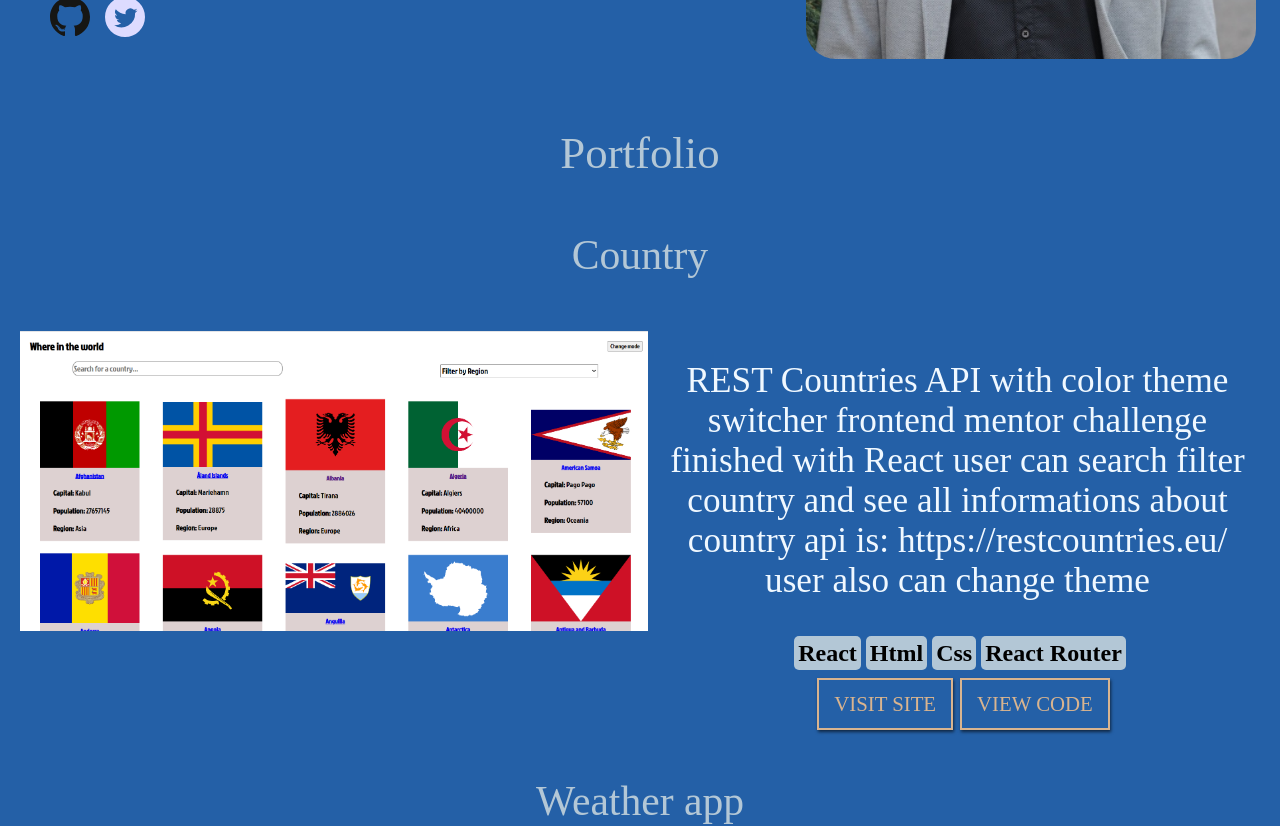
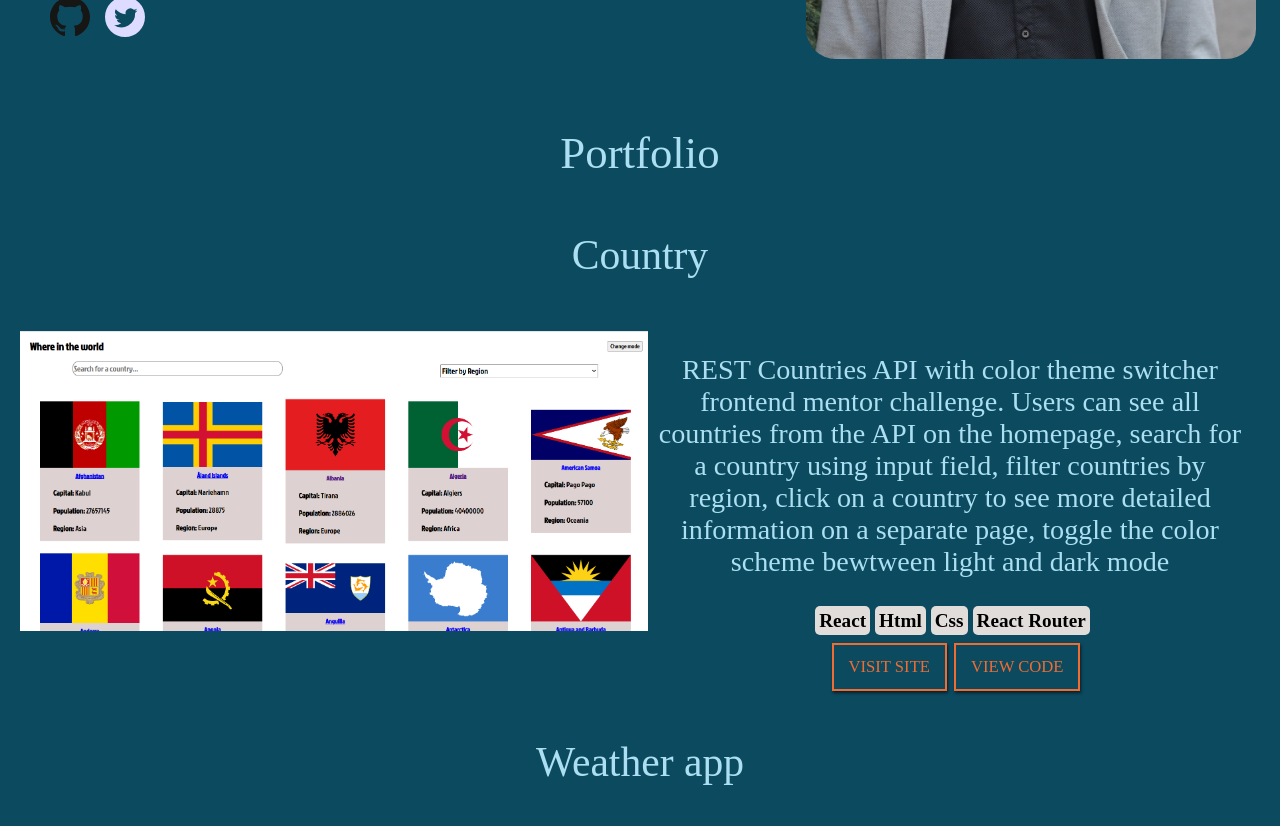
Before and after one commit to rilex001/portfolio, a React (Create React App) app: page / in a window 1280 px wide. Shown: the part 700-1526 px from the top of the page. Built offline with nearby package versions, Linux system fonts and the light colour scheme.

Commit message:
change style

```diff
--- a/src/App.css
+++ b/src/App.css
@@ -1,14 +1,14 @@
 /* variables */
 :root{
-  --primary:   #D9B48FFF;
-  --secondary: #2460A7FF;
-  --third: #85B3D1FF;
-  --fourth: #B3C7D6FF
+  --primary:   #EF6C33;
+  --secondary: #0C4A60;
+  --third: #ABDFF1;
+  --fourth: #E1DDDB;
+
 }
 
 h1,h2,h3,h4{
-  /* color: #DDDBFF; */
-  color: var(--fourth);
+  color: var(--third);
   font-weight: normal;
   line-height: 1.4em;
 }
@@ -55,7 +55,7 @@ li{
 }
 .leading{
   font-size: 1.5em;
-  color: white;
+  color: var(--third);
 }
 
 .title{
@@ -114,7 +114,7 @@ li{
 
 .projectinfo{
   font-size: 1.2;
-  color: aliceblue;
+  color: #ABDFF1;
   text-align: center;
 }
 
@@ -125,7 +125,7 @@ li{
 #contact{
   margin-top: 25px;
   padding: 30px 20px;
-  background: #2976B4;
+  background: #0c5a60;
 }
 #contact h3{
   margin-bottom: 0;
@@ -160,7 +160,7 @@ input,textarea{
 
 footer {
   padding: 10px 20px;
-  background-color: #0A0A333;
+  background-color: var(--secondary);
 }
 
 footer .copyright{
@@ -266,8 +266,6 @@ footer img{
 
   .projectinfo{
     font-size: 1.2;
-    color: aliceblue;
-    text-align: center;
   }
 
   .buttoncontainer{
@@ -282,8 +280,9 @@ footer img{
 
 
   .projecttext{
-    margin-left: 15px;
+    margin: 0px 15px;
     flex: 1;
+    font-size: 0.8em;
   }
 
   .welcome-img{
@@ -414,7 +413,6 @@ footer img{
 
   .projectinfo{
     font-size: 1.2;
-    color: aliceblue;
     text-align: center;
   }
 
--- a/src/components/Portfolio.jsx
+++ b/src/components/Portfolio.jsx
@@ -23,7 +23,7 @@ function Projects() {
 
             <Project
                 name ='Country'
-                info ='REST Countries API with color theme switcher frontend mentor challenge finished with React user can search filter country and see all informations about country api is: https://restcountries.eu/  user also can change theme '
+                info ='REST Countries API with color theme switcher frontend mentor challenge. Users can see all countries from the API on the homepage, search for a country using input field, filter countries by region, click on a country to see more detailed information on a separate page, toggle the color scheme bewtween light and dark mode '
                 picture = {country}
                 sitelink = 'https://elastic-mcnulty-6eb072.netlify.app/'
                 codelink = 'https://github.com/rilex001/countries'
@@ -33,7 +33,7 @@ function Projects() {
 
             <Project
                 name ='Weather app'
-                info ='Usee enter a location and apllication give user information about temperature, humidity and weather. Api what i use for application is: https://www.accuweather.com/'
+                info ='A simple React weather app that displays weather information. Api what i use for application is: https://www.accuweather.com/'
                 picture = {weather}
                 sitelink = 'https://thirsty-hamilton-e8bb3c.netlify.app/'
                 codelink = 'https://github.com/rilex001/weatherproject'
```
